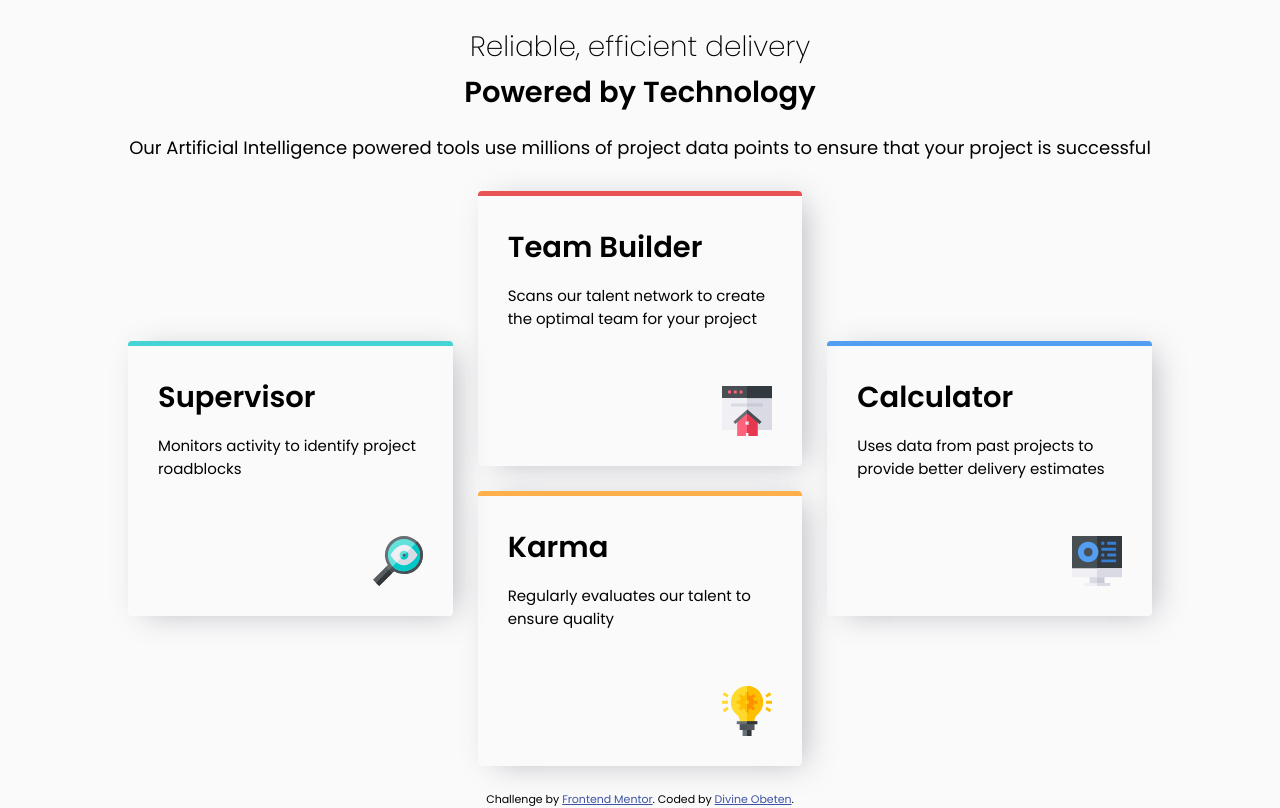
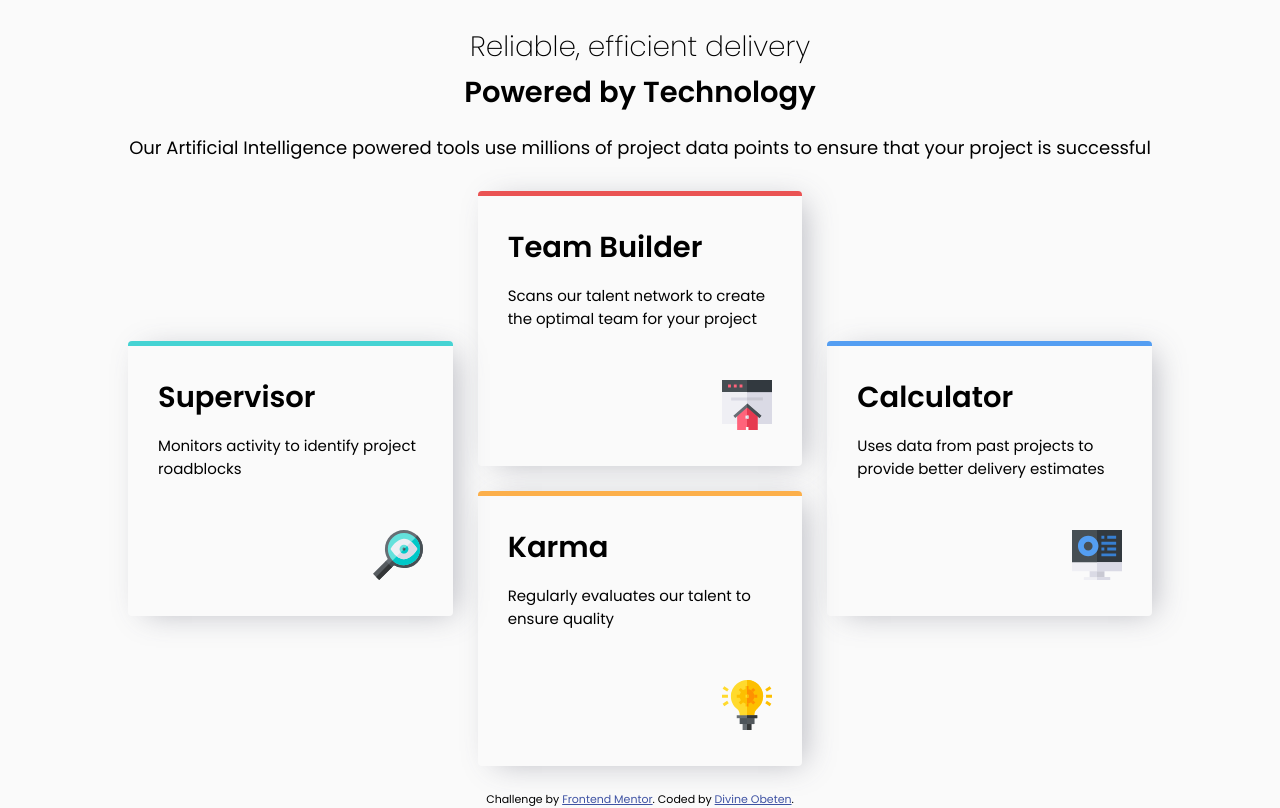
Before and after one commit to Deevyn9/Four-cards, a plain HTML site: page index.html in a window 1280 px wide. Drawn offline with Linux system fonts and the light colour scheme.

Commit message:
fixed design issue

```diff
--- a/style.css
+++ b/style.css
@@ -68,12 +68,8 @@ main .container p {
 }
 
 .container .image-container {
-  display: flex;
-  flex-direction: column;
-  justify-content: end;
-  align-items: flex-end;
-  height: 150px;
-  width: 100%;
+  align-self: flex-end;
+  margin-top: 50px;
 }
 
 main .container img {
```
